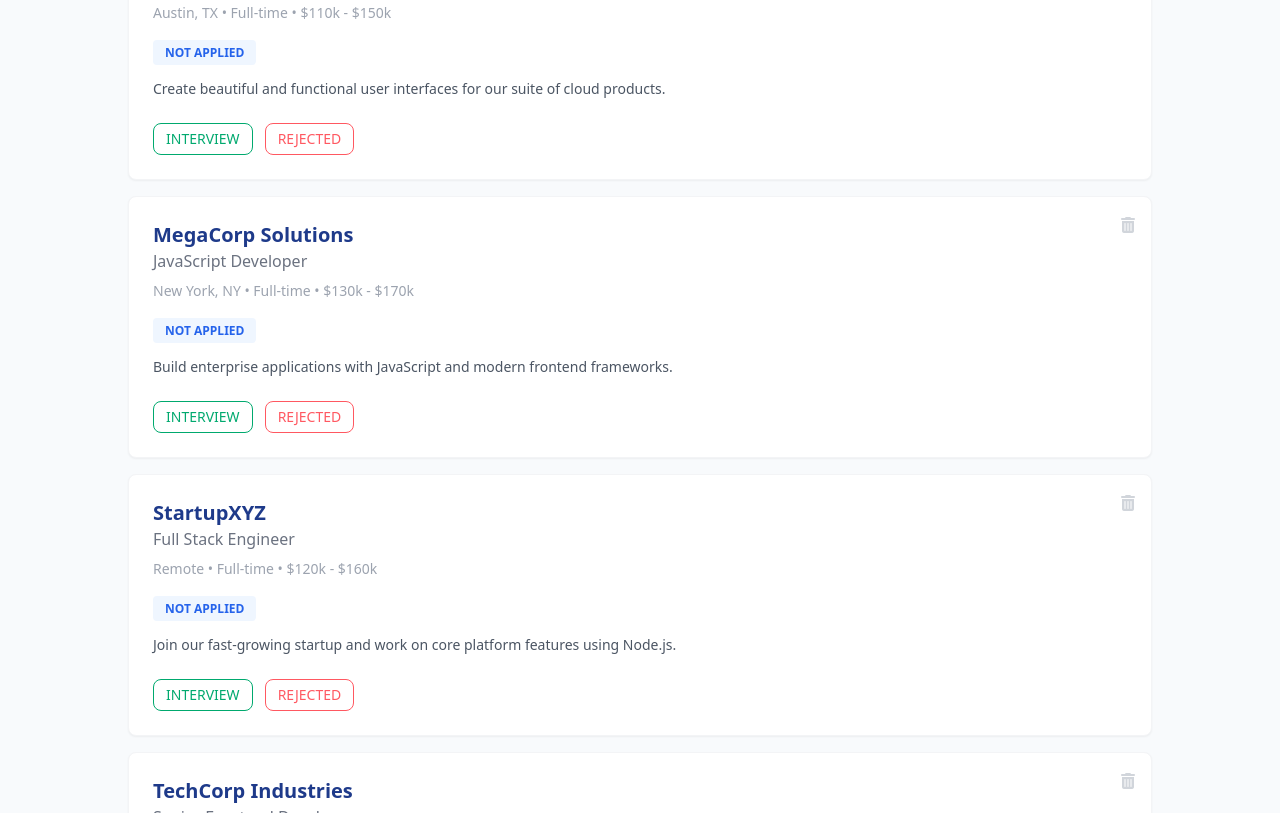
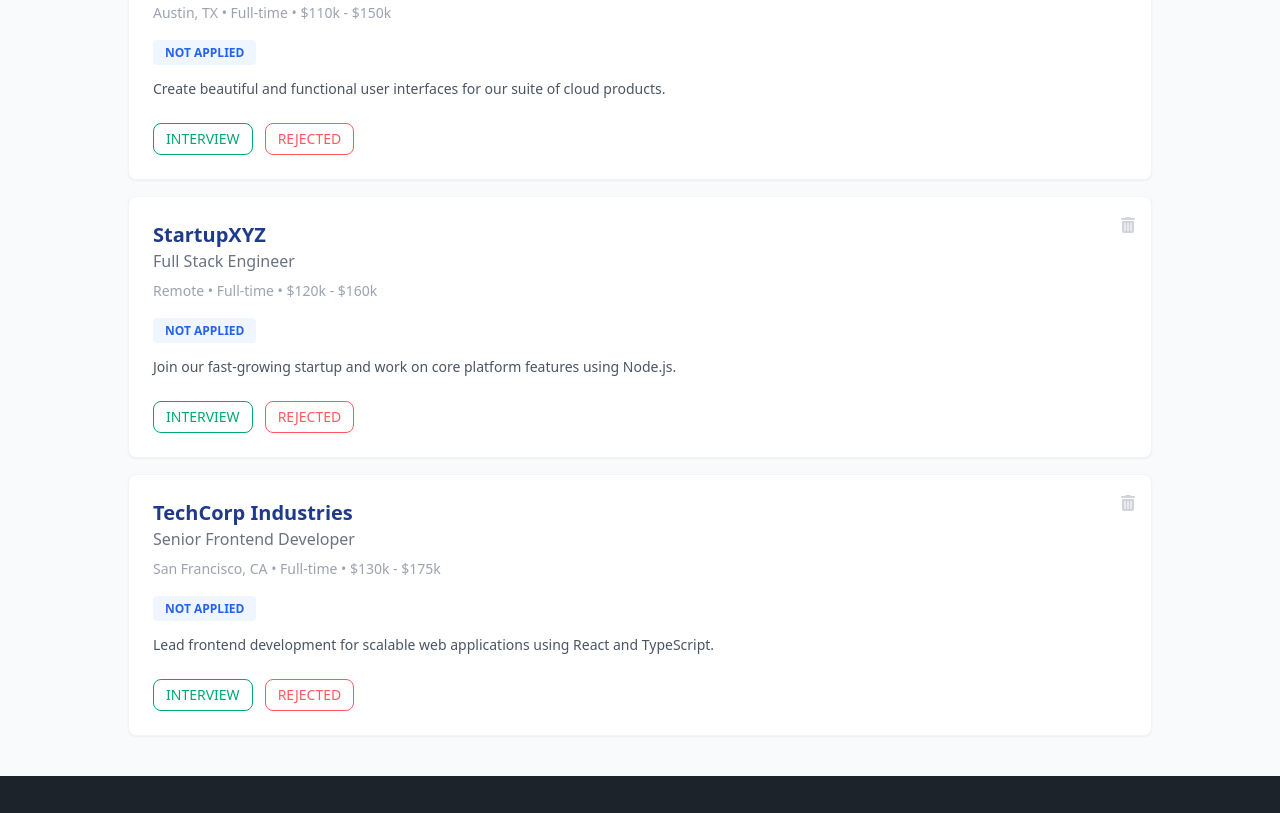
Before and after one commit to tanmaysharma46/Job-Tracker, a plain HTML site: page index.html in a window 1280 px wide. Shown: the part 1514-2327 px from the top of the page. After the commit the page ends 2290 px from the top, so only its background shows below. Drawn offline with nearby package versions, Linux system fonts and the light colour scheme.

```diff
--- a/index.html
+++ b/index.html
@@ -279,46 +279,6 @@
           </div>
         </div>
 
-        <div
-          class="job-card bg-white p-6 rounded-lg shadow-sm border border-gray-100 relative"
-          data-status="NOT APPLIED"
-        >
-          <button
-            onclick="deleteCard(this)"
-            class="absolute top-4 right-4 text-gray-300 hover:text-red-500"
-          >
-            <i class="fa-solid fa-trash-can"></i>
-          </button>
-          <h3 class="text-xl font-bold text-blue-900">MegaCorp Solutions</h3>
-          <p class="text-gray-500 mb-2">JavaScript Developer</p>
-          <p class="text-sm text-gray-400 mb-4">
-            New York, NY • Full-time • $130k - $170k
-          </p>
-          <div class="mb-4">
-            <span
-              class="status-badge px-3 py-1 rounded text-xs font-bold bg-blue-50 text-blue-600"
-              >NOT APPLIED</span
-            >
-          </div>
-          <p class="text-gray-600 mb-6 text-sm">
-            Build enterprise applications with JavaScript and modern frontend
-            frameworks.
-          </p>
-          <div class="flex gap-3">
-            <button
-              onclick="changeStatus(this, 'INTERVIEW')"
-              class="btn btn-outline btn-success hover:!text-white btn-sm font-medium"
-            >
-              INTERVIEW
-            </button>
-            <button
-              onclick="changeStatus(this, 'REJECTED')"
-              class="btn btn-outline btn-error hover:!text-white btn-sm font-medium"
-            >
-              REJECTED
-            </button>
-          </div>
-        </div>
 
         <div
           class="job-card bg-white p-6 rounded-lg shadow-sm border border-gray-100 relative"
```
